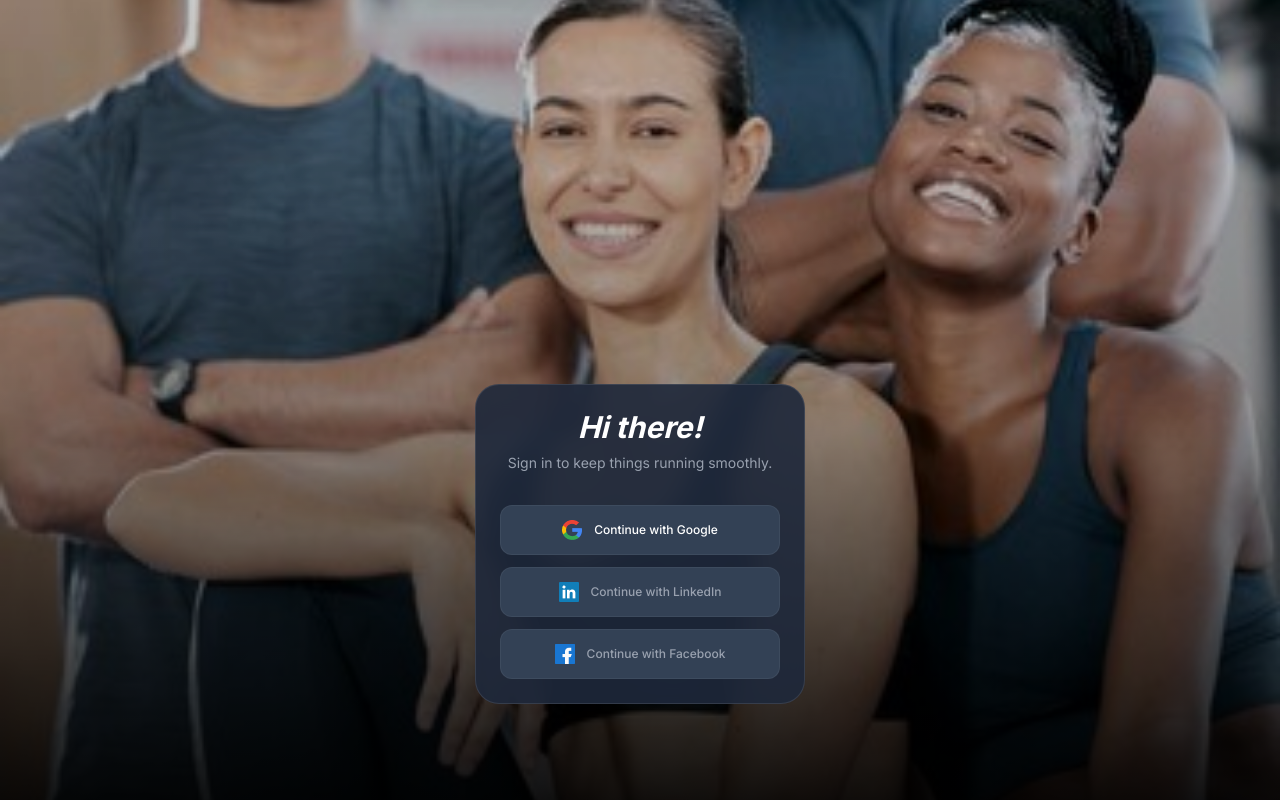
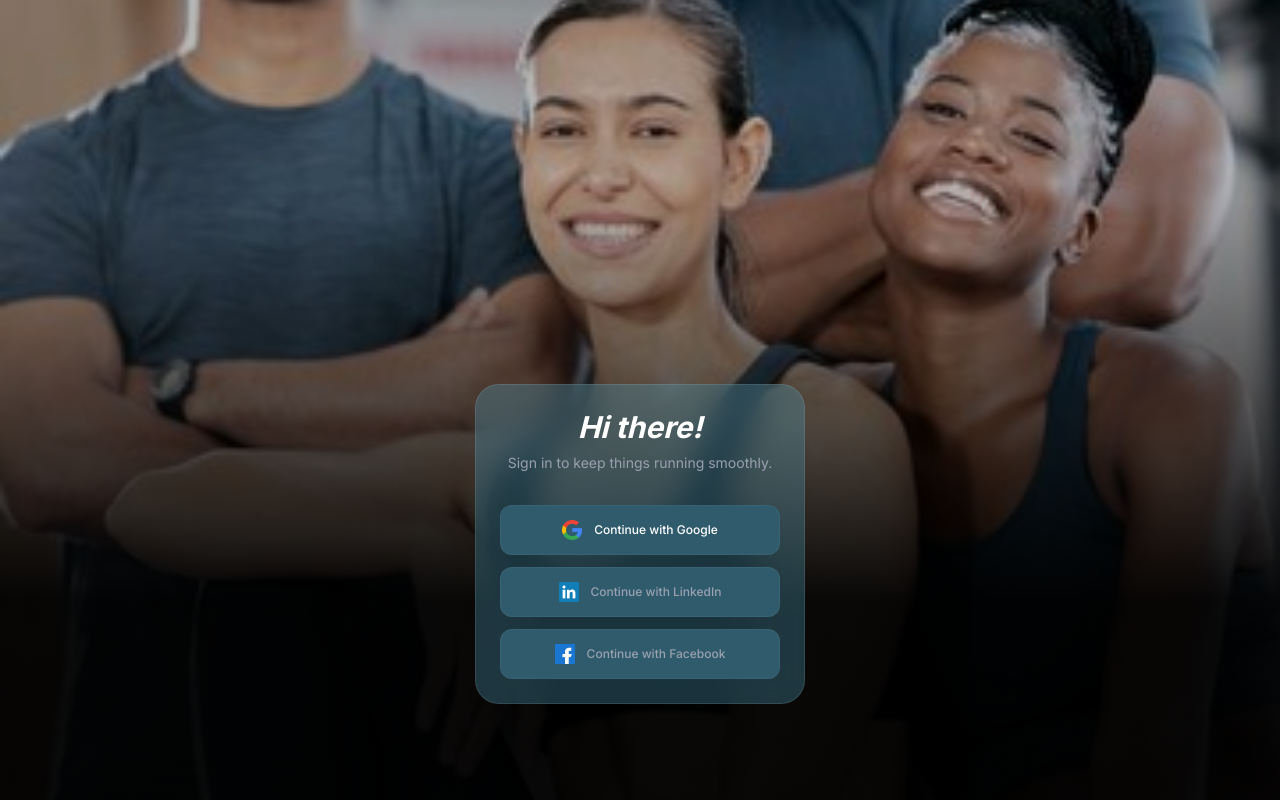
Before and after one commit to utkarsh-12zero9/rablo-fitness-app, a Next.js app: page /login in a window 1280 px wide. Both pictures are taken after a click on the button "Get Started". Built offline with nearby package versions, Linux system fonts and the light colour scheme.

Commit message:
Improved UI consistency

```diff
--- a/src/app/login/page.tsx
+++ b/src/app/login/page.tsx
@@ -25,7 +25,7 @@ export default function LoginPage() {
                     className="object-cover opacity-80"
                     priority
                 />
-                <div className="absolute inset-0 bg-linear-to-b from-transparent via-black/20 to-black/90"></div>
+                <div className="absolute inset-0 bg-[linear-gradient(180deg,rgba(0,0,0,0.095)_25%,rgba(0,0,0,0.95)_75%)]"></div>
             </div>
 
             {/* Content */}
@@ -56,7 +56,7 @@ export default function LoginPage() {
                     </div>
                 ) : (
                     // Login Modal
-                    <div className="bg-[#1E293B]/90 backdrop-blur-md rounded-3xl p-6 space-y-6 animate-in fade-in zoom-in-95 duration-300 border border-white/10">
+                    <div className="bg-[#55A6C44D] backdrop-blur-lg rounded-3xl p-6 space-y-6 animate-in fade-in zoom-in-95 duration-300 border border-white/10">
                         <div className="text-center space-y-2">
                             <h2 className="text-3xl font-bold text-white italic">Hi there!</h2>
                             <p className="text-gray-400 text-sm">
@@ -67,7 +67,7 @@ export default function LoginPage() {
                         <div className="space-y-3 pt-2 xs text-xs">
                             <button
                                 onClick={handleGoogleLogin}
-                                className="w-full bg-[#334155] hover:bg-[#475569] text-white font-medium py-3.5 px-4 rounded-xl flex items-center cursor-pointer justify-center gap-3 transition-colors border border-white/5"
+                                className="w-full bg-[#2F5B6C] hover:bg-[#264f5f] text-white font-medium py-3.5 px-4 rounded-xl flex items-center cursor-pointer justify-center gap-3 transition-colors border border-white/5"
                             >
                                 <Image src={googleIcon} alt="Google" width={20} height={20} />
                                 <span>Continue with Google</span>
@@ -75,7 +75,7 @@ export default function LoginPage() {
 
                             <button
                                 disabled
-                                className="w-full bg-[#334155] text-gray-400 cursor-not-allowed font-medium py-3.5 px-4 rounded-xl flex items-center justify-center gap-3 border border-white/5"
+                                className="w-full bg-[#2F5B6C] text-gray-400 cursor-not-allowed font-medium py-3.5 px-4 rounded-xl flex items-center justify-center gap-3 border border-white/5"
                             >
                                 <Image src={linkedinIcon} alt="LinkedIn" width={20} height={20} />
                                 <span>Continue with LinkedIn</span>
@@ -83,7 +83,7 @@ export default function LoginPage() {
 
                             <button
                                 disabled
-                                className="w-full bg-[#334155] text-gray-400 cursor-not-allowed font-medium py-3.5 px-4 rounded-xl flex items-center justify-center gap-3 border border-white/5"
+                                className="w-full bg-[#2F5B6C] text-gray-400 cursor-not-allowed font-medium py-3.5 px-4 rounded-xl flex items-center justify-center gap-3 border border-white/5"
                             >
                                 <Image src={facebookIcon} alt="Facebook" width={20} height={20} />
                                 <span>Continue with Facebook</span>
```
